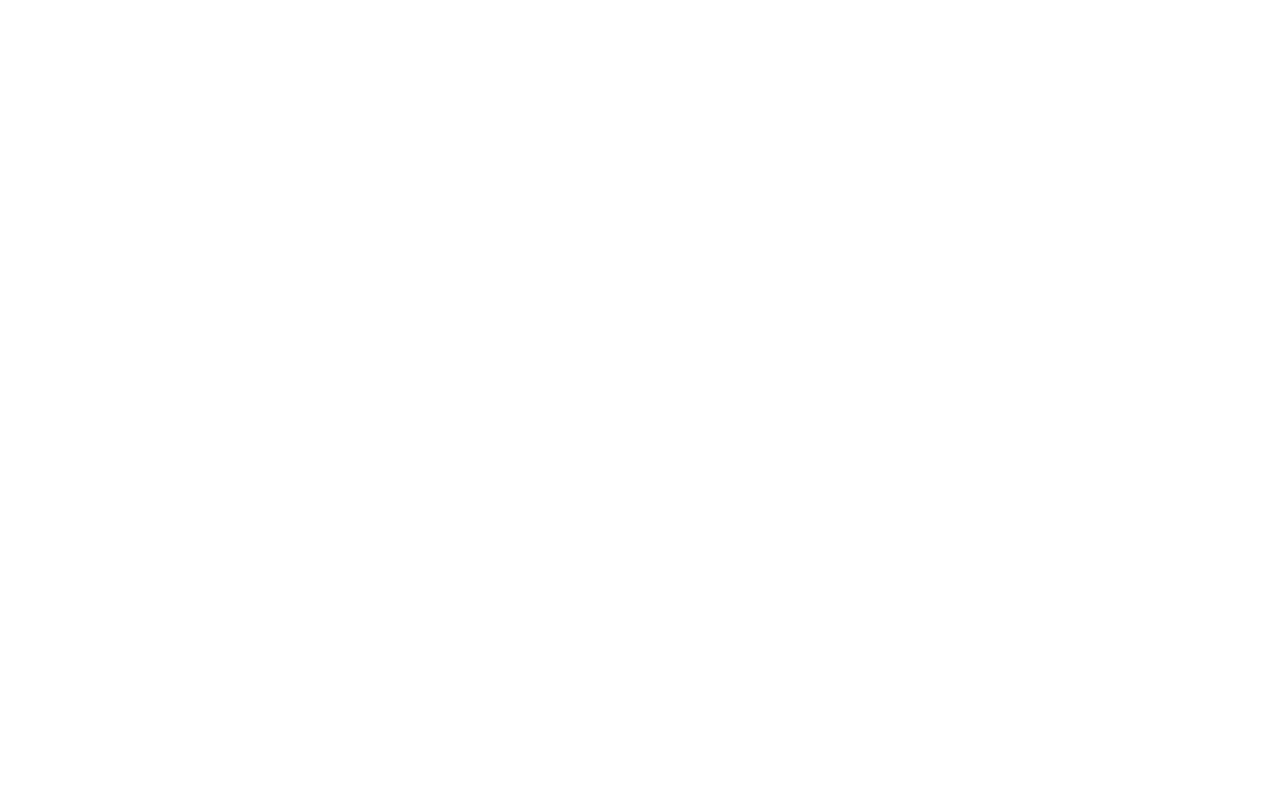
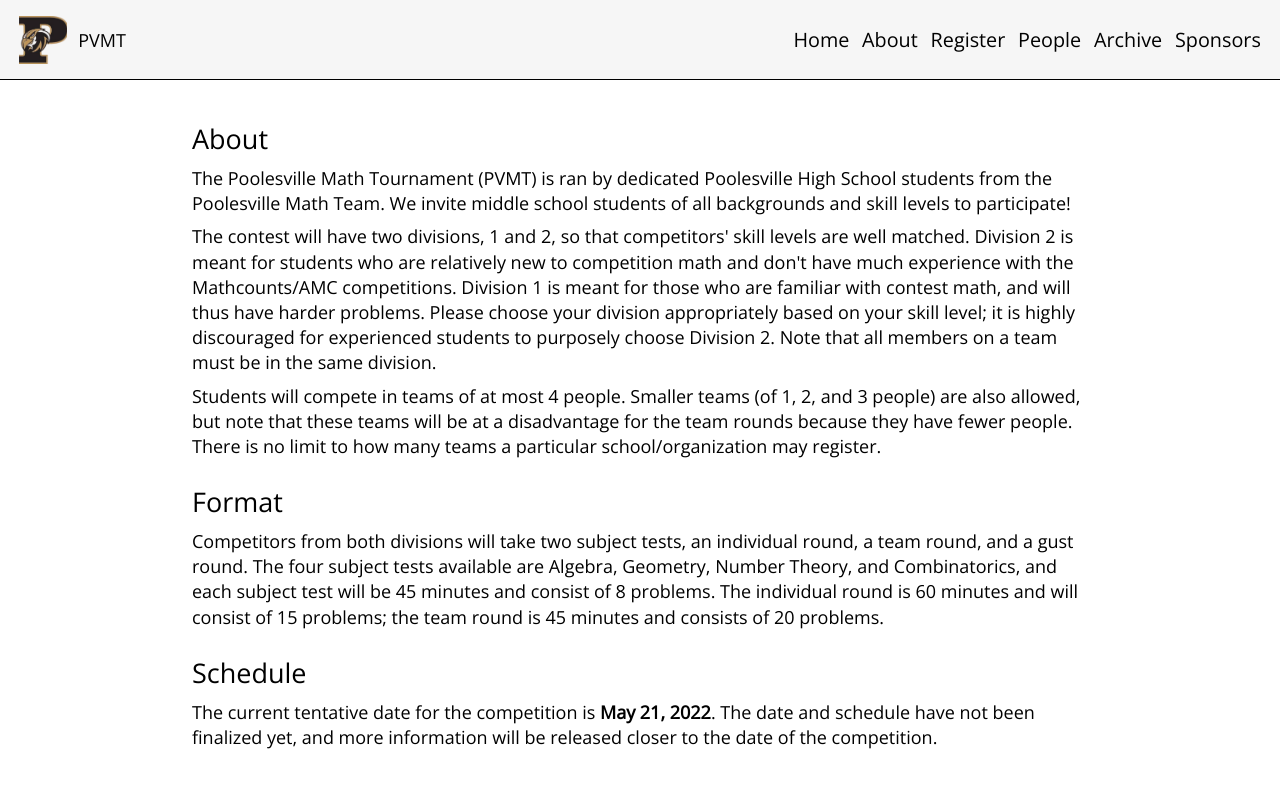
Before and after one commit to Stormersyle/PVMT, a website: page about.html in a window 1280 px wide. Drawn offline with nearby package versions, Linux system fonts and the light colour scheme.

Commit message:
finished home and about

```diff
--- a/about.html
+++ b/about.html
@@ -0,0 +1,74 @@
+<!DOCTYPE html>
+<html lang="en">
+  <head>
+    <meta charset="UTF-8" />
+    <meta
+      name="viewport"
+      content="width=device-width, initial-scale=1.0, viewport-fit=cover"
+    />
+    <link rel="icon" href="./favicon.ico" />
+    <link rel="stylesheet" href="./stylesheets/index.css" />
+    <link rel="stylesheet" href="./stylesheets/utilities.css" />
+    <link rel="stylesheet" href="./stylesheets/navbar.css" />
+    <script src="./loadNavbar.js" defer></script>
+    <title>PVMT</title>
+  </head>
+  <body>
+    <div id="navbar-container"></div>
+    <div class="page-container">
+      <section>
+        <p class="u-ll">About</p>
+        <div class="linebreak-1"></div>
+        <p>
+          The Poolesville Math Tournament (PVMT) is ran by dedicated Poolesville
+          High School students from the Poolesville Math Team. We invite middle
+          school students of all backgrounds and skill levels to participate!
+        </p>
+        <div class="linebreak-1"></div>
+        <p>
+          The contest will have two divisions, 1 and 2, so that competitors'
+          skill levels are well matched. Division 2 is meant for students who
+          are relatively new to competition math and don't have much experience
+          with the Mathcounts/AMC competitions. Division 1 is meant for those
+          who are familiar with contest math, and will thus have harder
+          problems. Please choose your division appropriately based on your
+          skill level; it is highly discouraged for experienced students to
+          purposely choose Division 2. Note that all members on a team must be
+          in the same division.
+        </p>
+        <div class="linebreak-1"></div>
+        <p>
+          Students will compete in teams of at most 4 people. Smaller teams (of
+          1, 2, and 3 people) are also allowed, but note that these teams will
+          be at a disadvantage for the team rounds because they have fewer
+          people. There is no limit to how many teams a particular
+          school/organization may register.
+        </p>
+      </section>
+      <br />
+      <section>
+        <p class="u-ll">Format</p>
+        <div class="linebreak-1"></div>
+        <p>
+          Competitors from both divisions will take two subject tests, an
+          individual round, a team round, and a gust round. The four subject
+          tests available are Algebra, Geometry, Number Theory, and
+          Combinatorics, and each subject test will be 45 minutes and consist of
+          8 problems. The individual round is 60 minutes and will consist of 15
+          problems; the team round is 45 minutes and consists of 20 problems.
+        </p>
+      </section>
+      <br />
+      <section>
+        <p class="u-ll">Schedule</p>
+        <div class="linebreak-1"></div>
+        <p>
+          The current tentative date for the competition is <b>May 21, 2022</b>.
+          The date and schedule have not been finalized yet, and more
+          information will be released closer to the date of the competition.
+        </p>
+      </section>
+      <br />
+    </div>
+  </body>
+</html>
--- /dev/null
+++ b/loadNavbar.js
@@ -0,0 +1,11 @@
+// loadNavbar.js
+function loadNavbar() {
+  fetch("./navbar.html")
+    .then((response) => response.text())
+    .then((data) => {
+      document.getElementById("navbar-container").innerHTML = data;
+    })
+    .catch((error) => console.error("Error loading navbar:", error));
+}
+
+document.addEventListener("DOMContentLoaded", loadNavbar);
--- a/navbar.html
+++ b/navbar.html
@@ -0,0 +1,25 @@
+<!-- navbar.html -->
+<div class="navbar">
+  <div
+    class="nav-container u-flex u-justify-start u-align-center u-height-fill"
+  >
+    <a href="./index.html" class="nav-link">
+      <span class="u-flex u-align-center"
+        ><img
+          src="./assets/phs.png"
+          class="u-inline"
+          id="logo"
+        />&nbsp;PVMT</span
+      >
+    </a>
+  </div>
+
+  <div class="nav-container u-flex u-justify-end u-align-center u-height-fill">
+    <a href="./index.html" class="nav-link"> Home </a>
+    <a href="./about.html" class="nav-link"> About </a>
+    <a href="./register.html" class="nav-link"> Register </a>
+    <a href="./people.html" class="nav-link"> People </a>
+    <a href="./archive.html" class="nav-link"> Archive </a>
+    <a href="./sponsors.html" class="nav-link"> Sponsors </a>
+  </div>
+</div>
--- a/stylesheets/index.css
+++ b/stylesheets/index.css
@@ -178,5 +178,10 @@ button:hover {
 }
 
 #pvmt {
-  height: 25vh;
+  max-height: 25vh;
+  max-width: 40vw;
 }
+
+#navbar-container {
+  width: 100%;
+}
--- a/stylesheets/navbar.css
+++ b/stylesheets/navbar.css
@@ -28,11 +28,6 @@
 
 .nav-icon:hover {
   opacity: 0.7;
-}
-
-#logout-icon {
-  height: 5vh;
-  max-height: 6vw;
 }
 
 .nav-link {
@@ -66,10 +61,6 @@
   margin: 0 1vw;
 }
 
-#tradeswipe-nav {
-  margin: 0 1vw 0 0.5vw;
-}
-
 @media only screen and (max-width: 1000px) {
   .nav-link {
     margin: 0 1vw;
@@ -77,7 +68,4 @@
   .nav-button {
     margin: 0 1.5vw;
   }
-  #tradeswipe-title {
-    display: none !important;
-  }
 }
```
Also changed, not shown: index.html (+2 -26 lines), package.json (added, +8 -0 lines), 2 other files.
